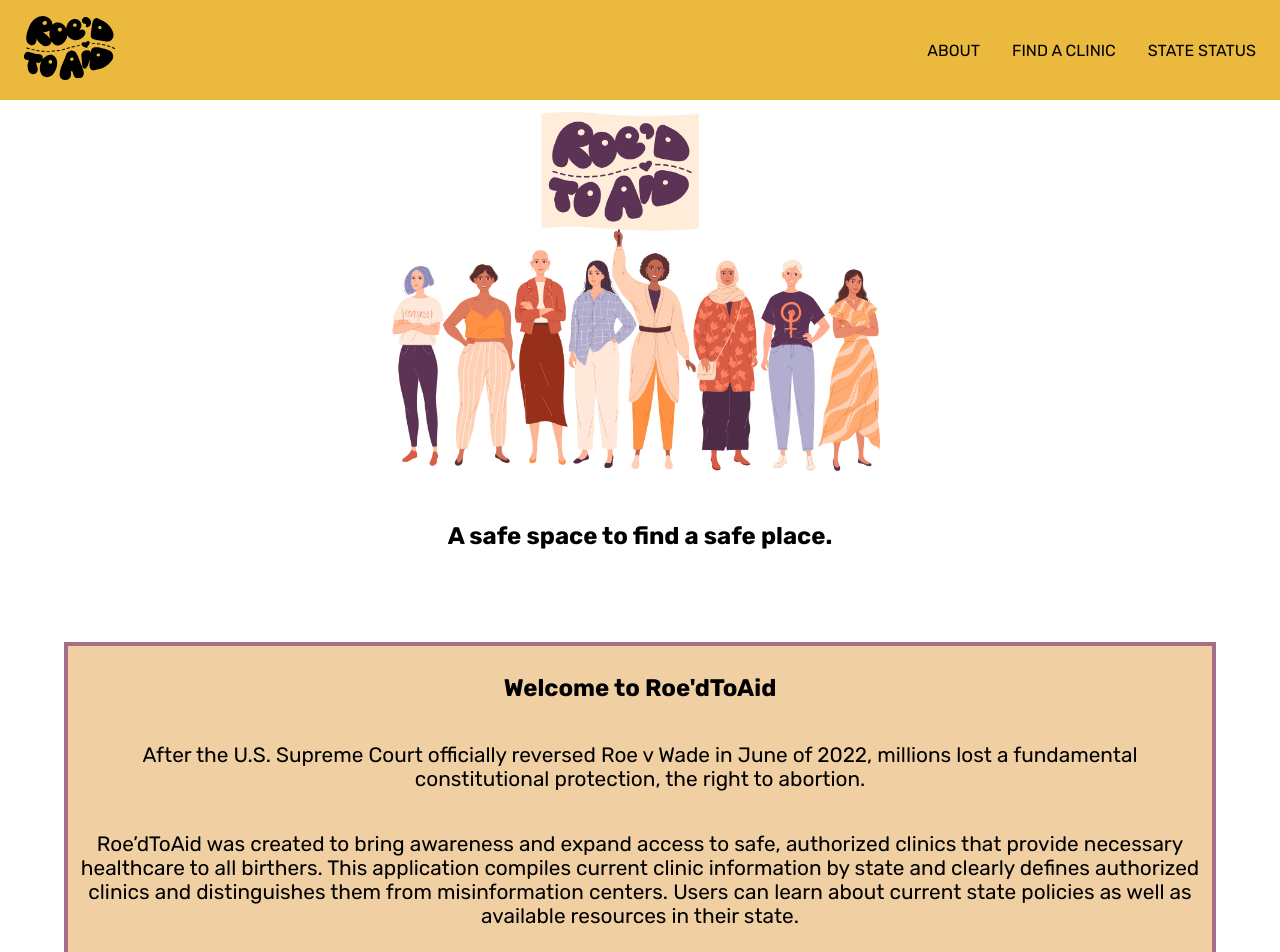
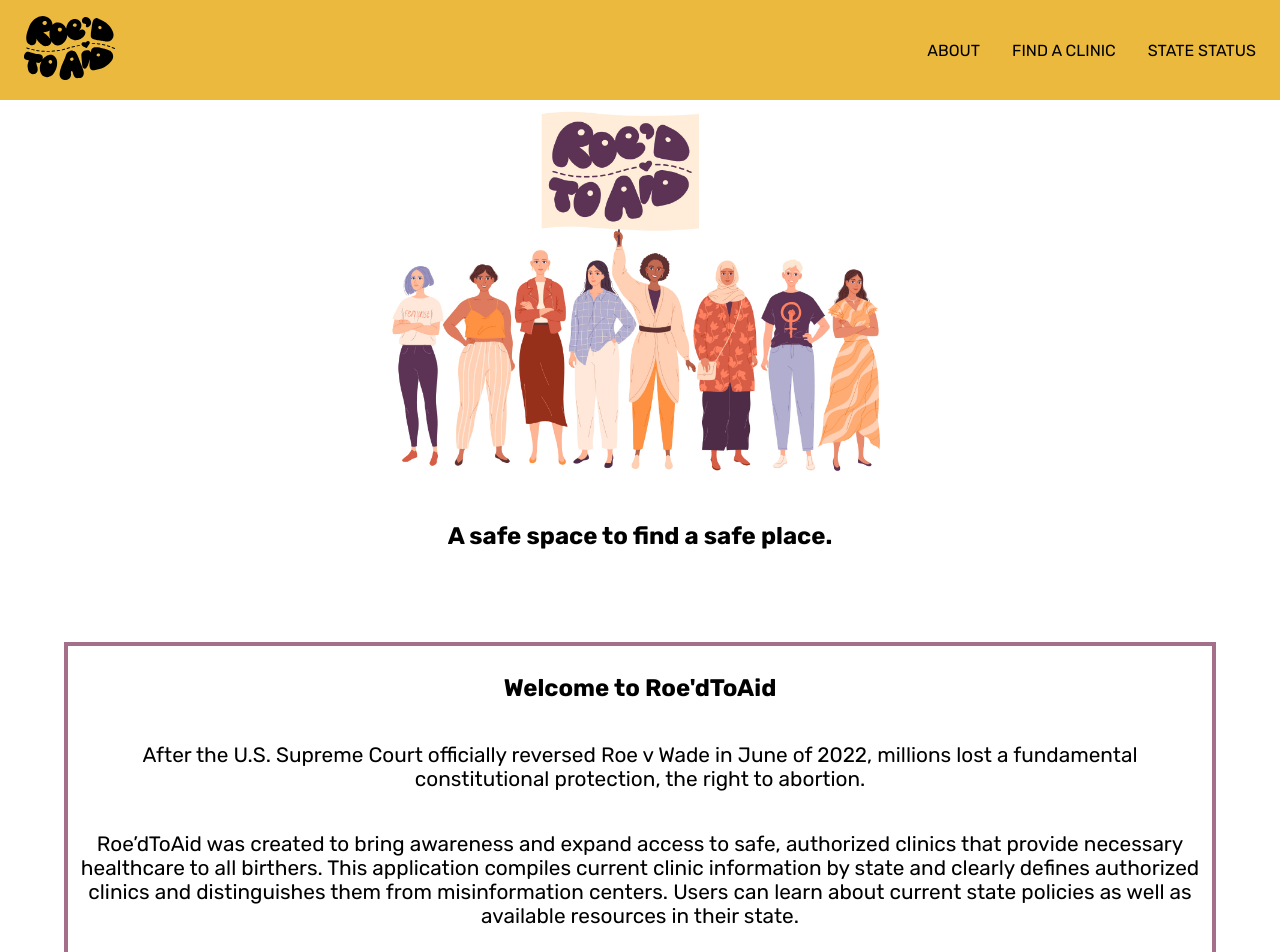
Before and after one commit to Roe-dToAid/roed_to_aid_fe, a React (Create React App) app: page / in a window 1280 px wide. Shown: the top 952 px of the page. Built offline with nearby package versions, Linux system fonts and the light colour scheme.

Commit message:
Add styling

```diff
--- a/src/Components/IntroductionBlock/IntroductionBlock.scss
+++ b/src/Components/IntroductionBlock/IntroductionBlock.scss
@@ -1,6 +1,6 @@
 .introduction-container {
     border: 0.25rem solid #a46f89;
-    background-color: #F0D0A3;
+    // background-color: #F0D0A3;
     display: flex;
     flex-direction: column;
     align-items: center;
```
